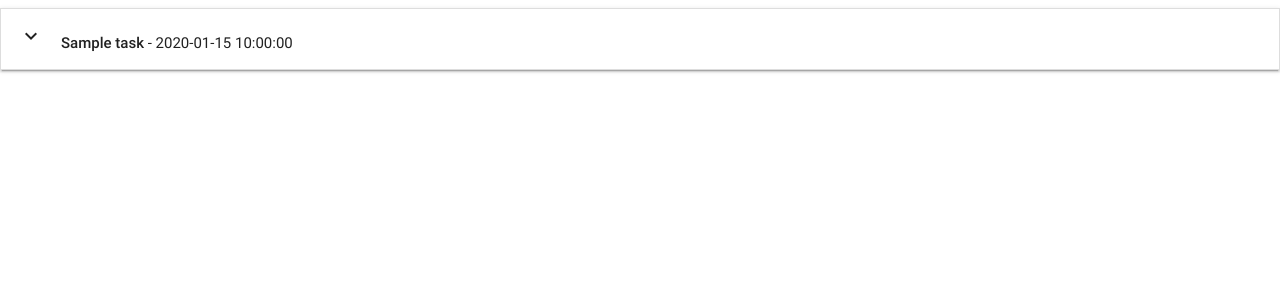
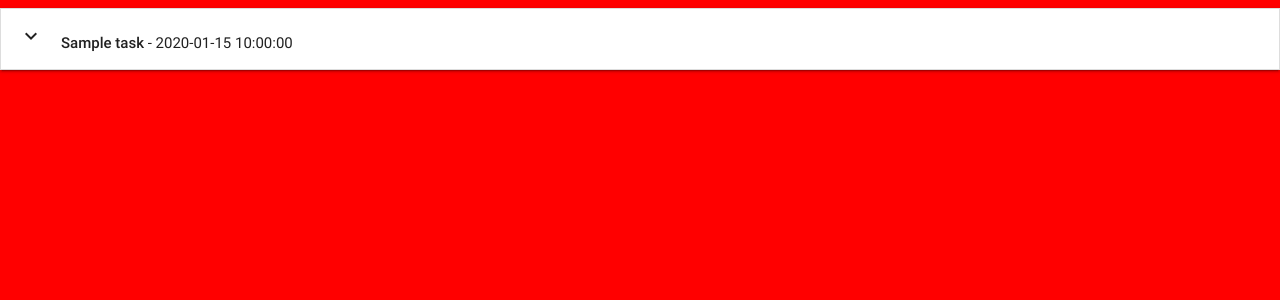
Before and after one commit to Neilfoster/task_manger, a Flask app: page / in a window 1280 px wide. Shown: the top 300 px of the page. Run offline with Flask 2, Linux system fonts and the light colour scheme; a database or web service that is not in the repository returns one stand-in record (values such as "Sample title"); some libraries are stand-ins or nearby versions.

Commit message:
Added css stylesheet

```diff
--- /dev/null
+++ b/static/css/style.css
@@ -0,0 +1,3 @@
+body{
+    background-color: red;
+}
--- a/templates/base.html
+++ b/templates/base.html
@@ -4,6 +4,7 @@
 <head>
     <link href="https://fonts.googleapis.com/icon?family=Material+Icons" rel="stylesheet">
     <link rel="stylesheet" href="https://cdnjs.cloudflare.com/ajax/libs/materialize/0.100.2/css/materialize.min.css">
+    <link rel="stylesheet" href="{{url_for('static', filename='css/style.css')}}" type="text/css" />
 </head>
 
 <body>
```
Also changed, not shown: .c9/metadata/environment/static/css/style.css (added, +1 -0 lines), .c9/metadata/environment/templates/base.html (+1 -1 lines).
